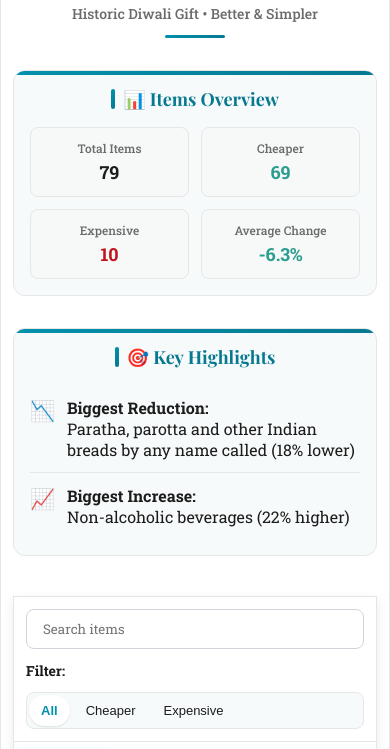
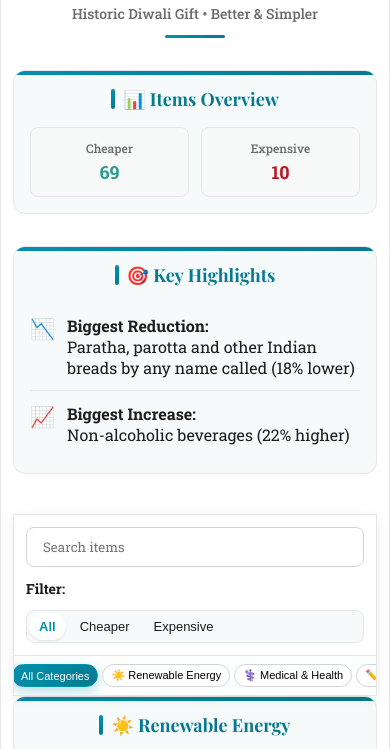
Before and after one commit to SuhasTPML/GST-changes, a plain HTML site: page GST_refactored.html in a window 390 px wide. Shown: the part 48-797 px from the top of the page. Drawn offline with nearby package versions, Linux system fonts and the light colour scheme.

Commit message:
Update GST_refactored.html with latest modifications

```diff
--- a/GST_refactored.html
+++ b/GST_refactored.html
@@ -423,8 +423,8 @@ details[open] summary::after{transform:rotate(180deg);}
   .dh-toolbar-label{min-width:auto;}
   .combo{min-width:200px;flex:1;}
   .chip-row{padding:12px 16px;gap:6px;}
-  .chip{padding:8px 12px;font-size:13px;}
-  .dh-button-group .chip{padding:8px 12px;}
+  .chip{padding:6px 10px;font-size:12px;}
+  .dh-button-group .chip{padding:6px 10px;}
 }
 
 @media (max-width: 640px){
@@ -434,8 +434,8 @@ details[open] summary::after{transform:rotate(180deg);}
   .combo{min-width:100%;}
   .dh-toolbar input[type="search"], .dh-toolbar select{width:100%;}
   .combo-list{max-height:50vh;}
-  .chip-row{gap:6px; padding:10px 12px; margin:0 -12px;}
-  .chip{padding:6px 10px; font-size:12px; min-width:fit-content;}
+  .chip-row{gap:4px; padding:8px 10px; margin:0 -12px;}
+  .chip{padding:4px 8px; font-size:11px; min-width:fit-content;}
   .dh-gst-widget{width:100%; max-width:none; margin:0; padding:12px; border-radius:0;}
 }
 @media (max-width: 640px){
@@ -1054,10 +1054,8 @@ details[open] summary::after{transform:rotate(180deg);}
       stat.innerHTML = '<div class="dh-stat-label">'+label+'</div><div class="dh-stat-value '+(trend||'')+'">'+value+'</div>';
       countStats.appendChild(stat);
     };
-    addStat('Total Items', list.length);
     addStat('Cheaper', cheaper.length, 'stat-positive');
     addStat('Expensive', expensive.length, 'stat-negative');
-    addStat('Average Change', (avgDelta>0?'+':'')+avgDelta.toFixed(1)+'%', avgDelta > 0 ? 'stat-negative' : 'stat-positive');
     countCard.append(countTitle, countStats);
 
     // Impact highlights card (only show if there are items)
@@ -1262,10 +1260,8 @@ details[open] summary::after{transform:rotate(180deg);}
       stat.innerHTML = '<div class="dh-stat-label">'+label+'</div><div class="dh-stat-value '+(trend||'')+'">'+value+'</div>';
       countStats.appendChild(stat);
     };
-    addStat('Total Items', list.length);
     addStat('Cheaper', cheaper.length, 'stat-positive');
     addStat('Expensive', expensive.length, 'stat-negative');
-    addStat('Average Change', (avgDelta>0?'+':'')+avgDelta.toFixed(1)+'%', avgDelta > 0 ? 'stat-negative' : 'stat-positive');
     countCard.append(countTitle, countStats);
 
     if(biggestUp || biggestDown) {
@@ -1296,11 +1292,9 @@ details[open] summary::after{transform:rotate(180deg);}
 
   function render(){
     root.innerHTML='';
-    const q = state.q.toLowerCase();
     const filteredAll = itemsComputed.filter(i=>
       (state.trend==='all'||i.trend===state.trend) &&
-      (state.sector==='all'||i.sector===state.sector) &&
-      (!q || (i.description||'').toLowerCase().includes(q))
+      (state.sector==='all'||i.sector===state.sector)
     );
     root.appendChild(buildSummaryCards(filteredAll));
     const toolbar = buildToolbar();
```
